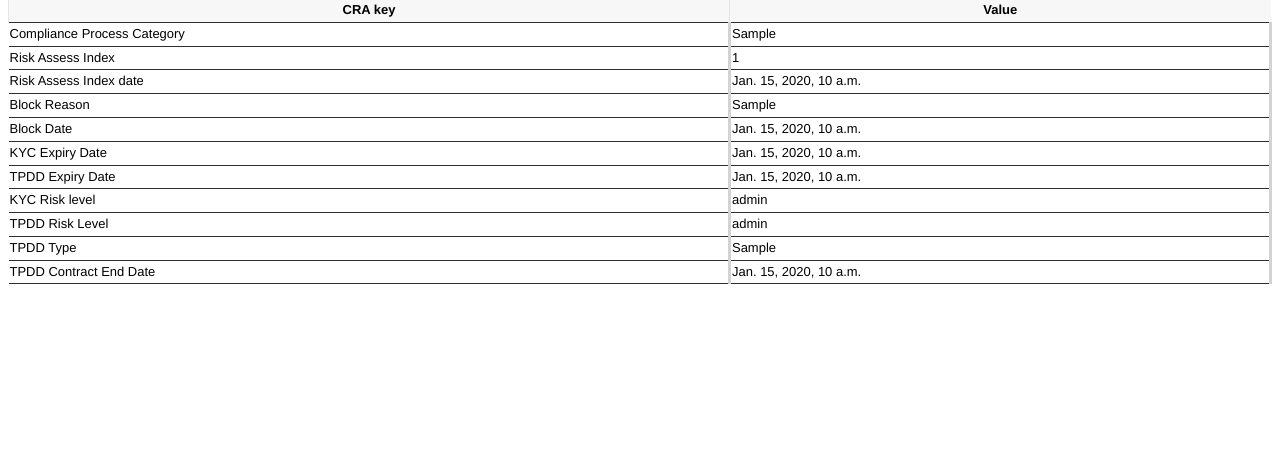
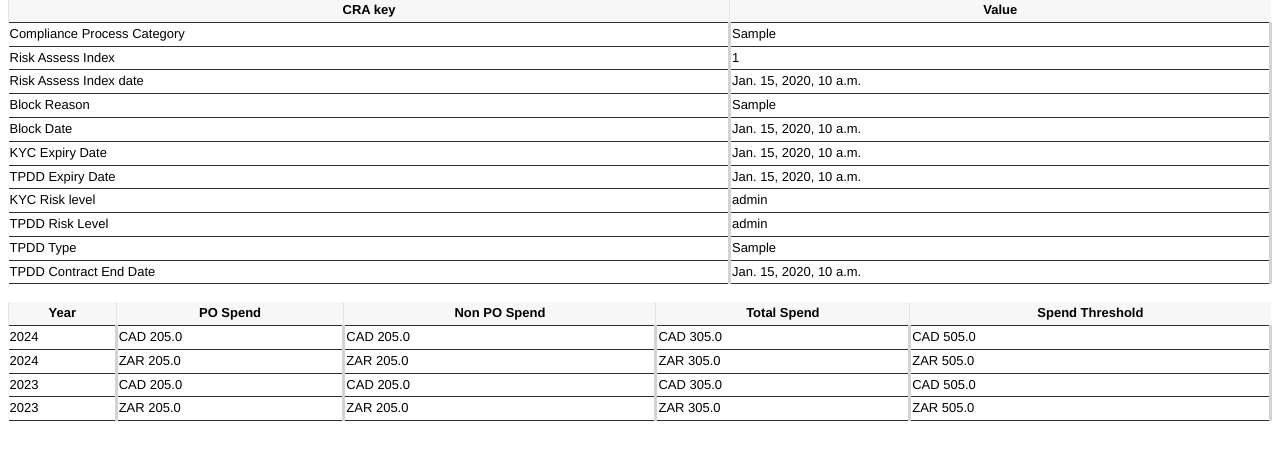
Before and after one commit to hectormarcia/CRAGCPROD, a Django app: template panel/templates/supplierdetail.html in a window 1280 px wide. Shown: the part 88-548 px from the top of the page. Run offline with Django 5.2, Linux system fonts and the light colour scheme; data comes from the database, SQL or seed files in the repository; tables that the repository leaves empty hold one stand-in row (values such as "Sample post"); the template is opened without the code that fills it: values that come from a table or form of the project are taken from there, most other values are stand-ins (such as "Sample title", 1, 10 or a date in 2020).

Commit message:
updated supplier detail panel app

```diff
--- a/panel/templates/crastatus.html
+++ b/panel/templates/crastatus.html
@@ -1,5 +1,8 @@
+{% load static %}
+
 <html>
     <head>
+        <link rel="shortcut icon" type="image/png" href="{% static 'images/favicon.png' %}" >
         <style>
             thead {
                 font-family: Helvetica,Arial,sans-serif;
--- a/panel/templates/supplierdetail.html
+++ b/panel/templates/supplierdetail.html
@@ -58,16 +58,6 @@
         </style>
     </head>
     <body>
-
-        {% comment %} <h5>DEBUG</h5> {% endcomment %}
-        {% comment %} <p>object_id: {{ object_id }}</p>
-        <p>object_type: {{ object_type }}</p>
-        <p>user_id: {{ user_id }}</p>
-        <p>coupahost: {{ coupahost }}</p>
-        <p>supplier: {{ suppliername }}</p>
-        <p>cra guid: {{ cra_guid }}</p>
-        <p>error: {{ error_desc }}</p>
-        <p>{{ json_auth }}</p> {% endcomment %}
         <hr/>
 
         {% if error_desc != "None" %}
@@ -92,7 +82,7 @@
                 {% endfor %}
             </tbody>
          </table>
-<br/>
+        <br/>
         <table>
             <thead>
                 <tr>
@@ -170,5 +160,29 @@
 
             </tbody>
         </table>
+        <br/>
+        <table>
+            <thead>
+                <tr>
+                    <th>Year</th>
+                    <th>PO Spend</th>
+                    <th>Non PO Spend</th>
+                    <th>Total Spend</th>
+                    <th>Spend Threshold</th>
+                </tr>
+            </thead>
+            <tbody>
+                {% for compl in comths%}
+                <tr>
+                    <td>{{ compl.total_year }}</td>
+                    <td>{{ compl.spend_currency }} {{ compl.spend_non_po_invoices }}</td>
+                    <td>{{ compl.spend_currency }} {{ compl.spend_purchase_orders }}</td>
+                    <td>{{ compl.spend_currency }} {{ compl.spend_total }}</td>
+                    <td>{{ compl.spend_currency }} {{ compl.spend_threshold }}</td>
+                </tr>
+                {% endfor %}
+            </tbody>
+        </table>
+
     </body>
 </html>
--- a/supplier/templates/ftplist.html
+++ b/supplier/templates/ftplist.html
@@ -1,5 +1,8 @@
+{% load static %}
+
 <html>
     <head>
+        <link rel="shortcut icon" type="image/png" href="{% static 'images/favicon.png' %}" >
         <style>
             thead {
                 font-family: Helvetica,Arial,sans-serif;
```
Also changed, not shown: static/images/favicon.png (added).
